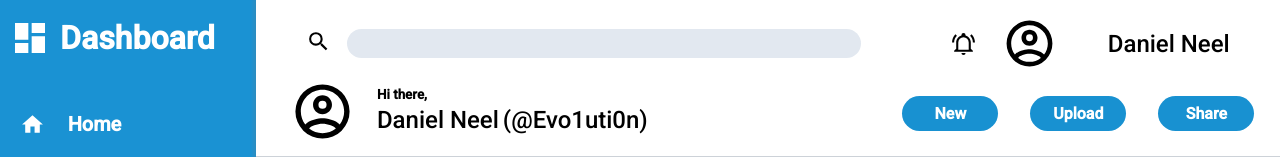
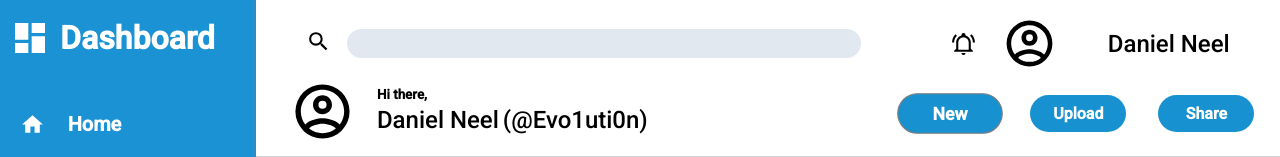
Before and after one commit to DNeel10/admin-dashboard, a plain HTML site: page index.html in a window 1280 px wide. In both pictures the pointer is over the button "New". Shown: the top 157 px of the page. Drawn offline with Linux system fonts and the light colour scheme.

Commit message:
update transition timings on elements

```diff
--- a/styles.css
+++ b/styles.css
@@ -238,6 +238,7 @@ input {
     padding-top: 25px;
     padding-left: 20px;
     padding-right: 8px;
+    transition: 150ms;
 }
 
 .card:hover {
@@ -344,7 +345,16 @@ button {
     font-weight:800;
     font-size: 16px;
     padding: .5em;
+    transition: 350ms;
 }
+
+button:hover,
+button:focus {
+    border: 1px solid rgb(125, 125, 125);
+    transform: scale(1.1);
+    cursor: pointer;
+}
+
 
 .notification-icon {
     height: 25px;
```
